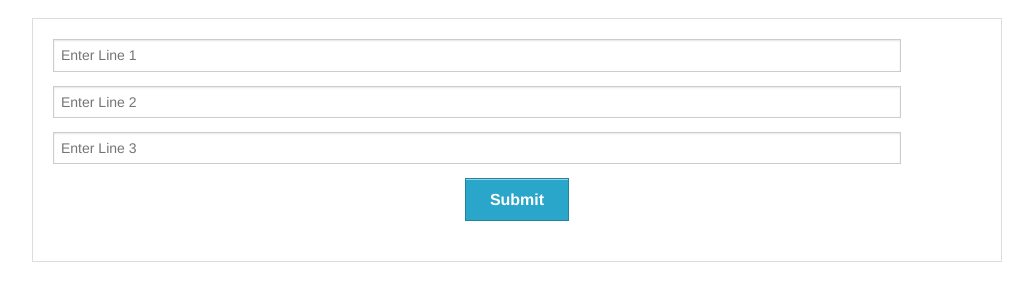
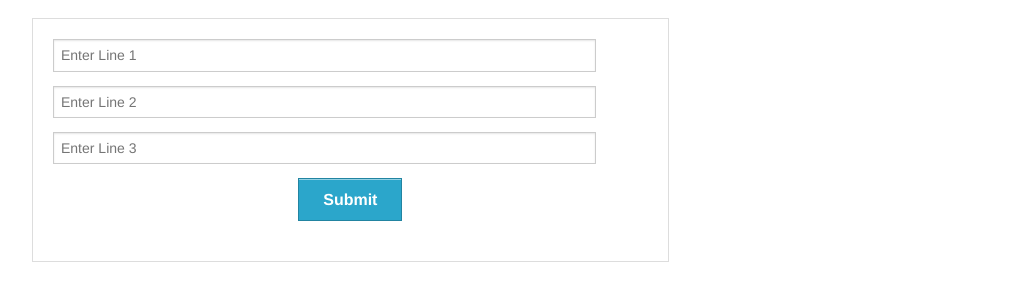
Before and after one commit to aareet/hajku, a Flask app: page / in a window 1280 px wide. Shown: the part 99-400 px from the top of the page, without its empty margins (123-1156 px from the left). Run offline with Flask 2, Linux system fonts and the light colour scheme.

Commit message:
Fix widths again, pep cleanup

```diff
--- a/app.py
+++ b/app.py
@@ -35,7 +35,7 @@ def submit_hajku():
 def view_hajku():
     objid = request.args.get("hajku")
 
-    myhaiku = db.haikus.find_one({"_id" : ObjectId(objid)})
+    myhaiku = db.haikus.find_one({"_id": ObjectId(objid)})
     if not myhaiku:
         return redirect("/")
 
@@ -44,8 +44,6 @@ def view_hajku():
         haiku[line] = myhaiku[line]
         print line
 
-
-
     return render_template("view.html", haiku=haiku)
     #return json.dumps(myhaiku, default=json_util.default)
 
--- a/templates/index.html
+++ b/templates/index.html
@@ -2,7 +2,7 @@
 {% extends "base.html" %}
 {% block main %}
     <div class="row" align="center">
-        <div class="large-12 columns">
+        <div class="large-8 columns">
             <form action="/submit" method="post">
                 <fieldset>
                     <div class="row">
```
